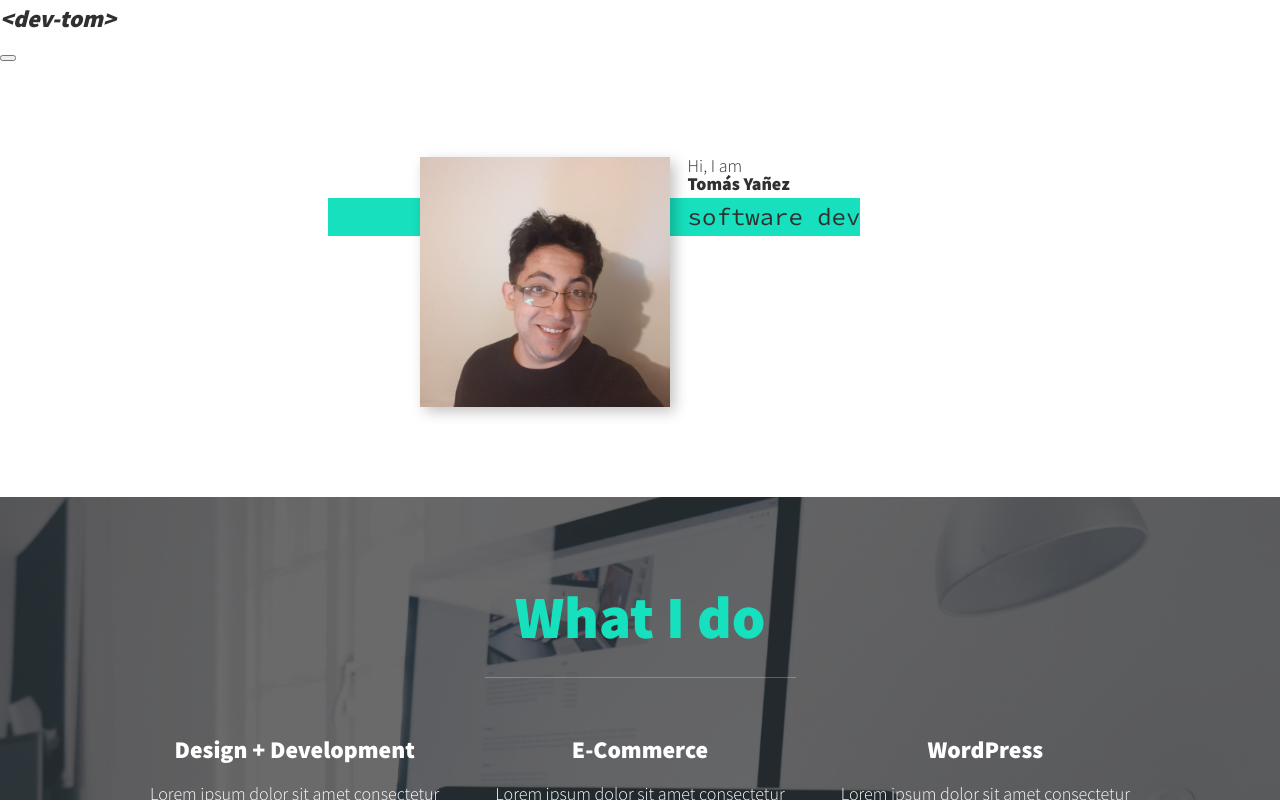
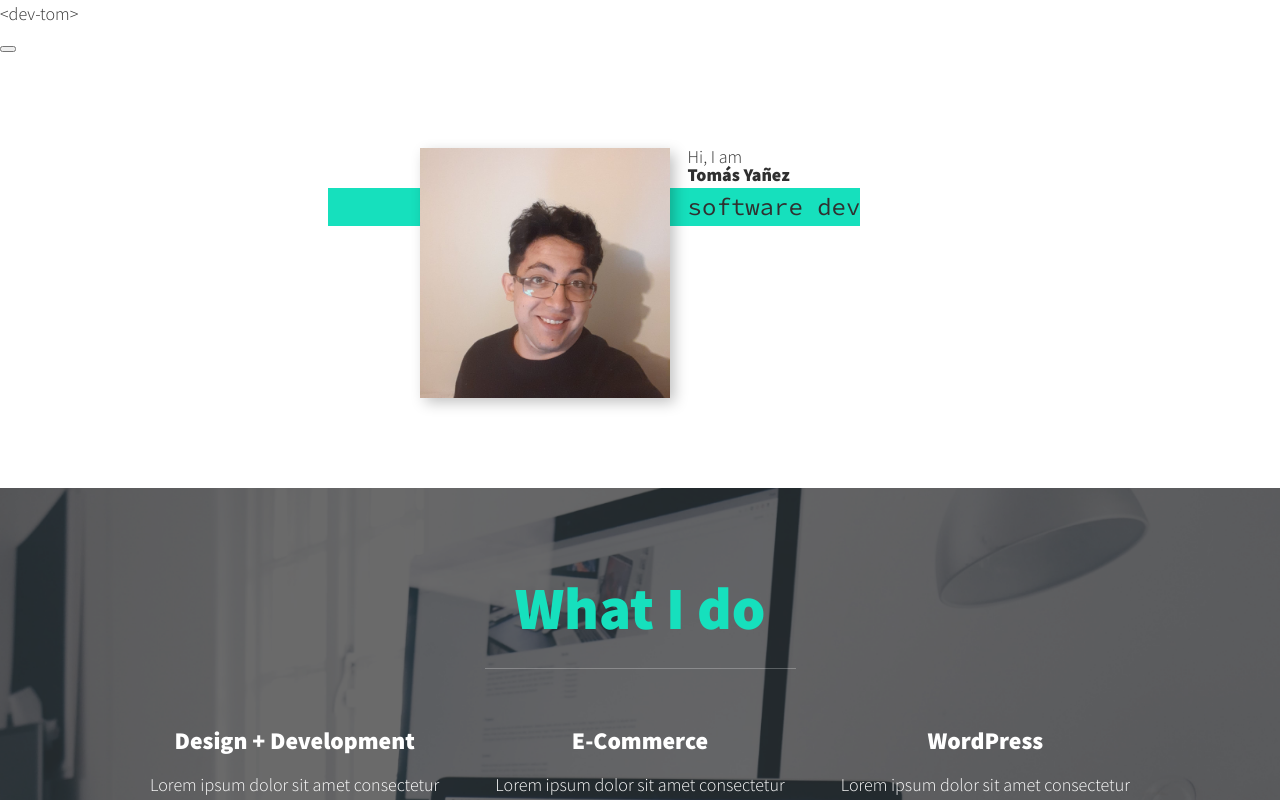
Before and after one commit to TSYF/portfolio_1, a Vue app: page / in a window 1280 px wide. Shown: the top 800 px of the page. Built offline with nearby package versions, Linux system fonts and the light colour scheme.

Commit message:
Header function to toggle navigation, logo styles deleted to be readded in main scss file

```diff
--- a/src/components/THeader.vue
+++ b/src/components/THeader.vue
@@ -1,9 +1,13 @@
 <template>
-    <header>
+    <header class="header">
         <div class="logo">
             <span>&lt;dev-tom&gt;</span>
         </div>
-        <button class="nav-toggle" aria-label="toggle navigation">
+        <button
+            @click="navOpen()"
+            class="nav-toggle"
+            aria-label="toggle navigation"
+        >
             <span class="hamburger"></span>
         </button>
         <TNavbar />
@@ -12,12 +16,6 @@
 
 <script setup>
 import TNavbar from "./TNavbar.vue";
+
+const navOpen = () => document.body.classList.toggle("nav-open");
 </script>
-
-<style lang="scss" scoped>
-.logo {
-    font-size: 1.5rem;
-    font-weight: bold;
-    font-style: italic;
-}
-</style>
```
